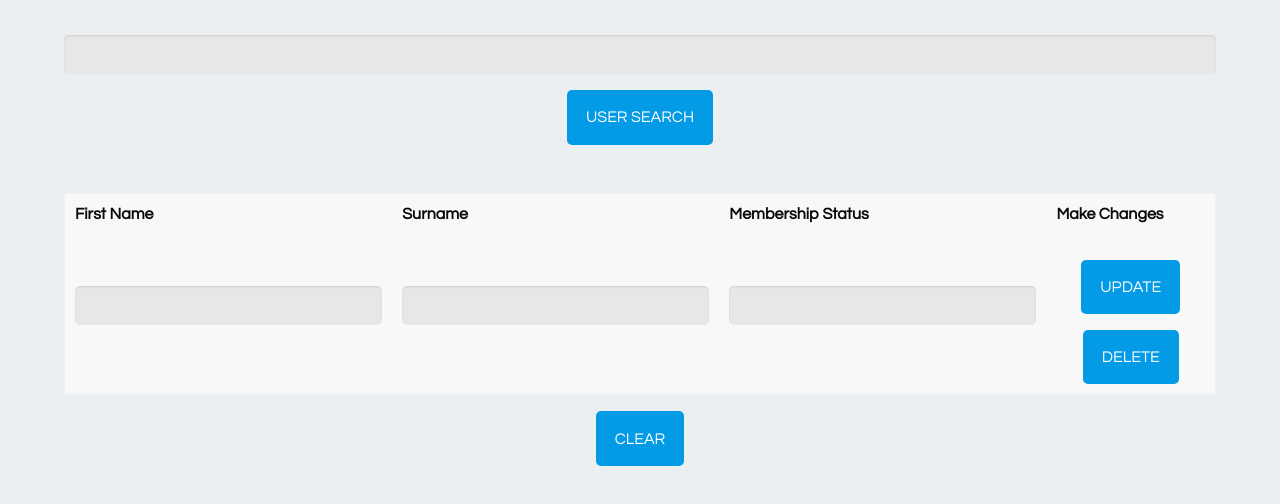
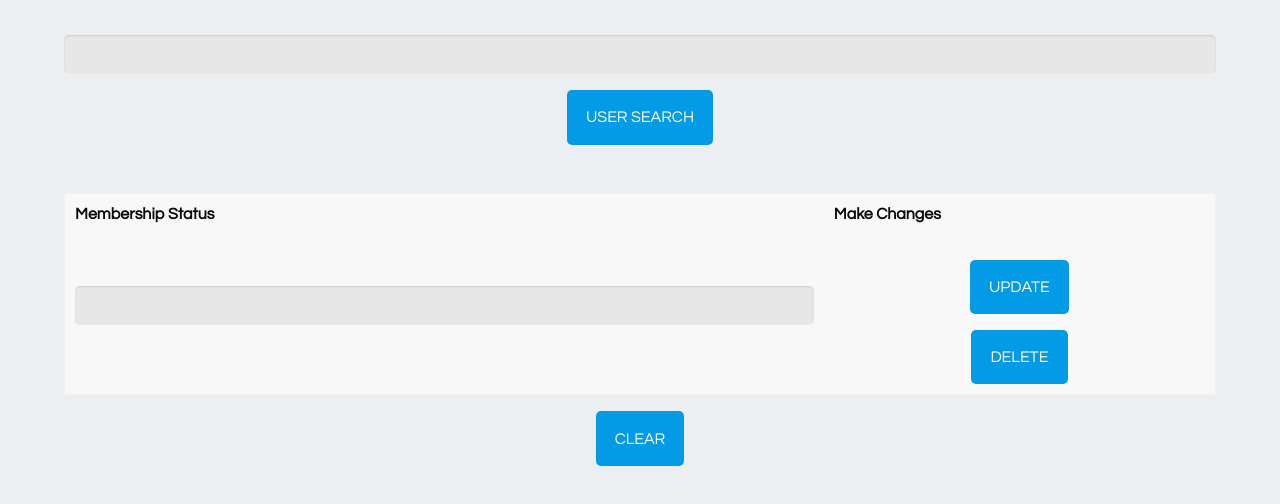
Before and after one commit to edprince/ski-project, a plain HTML site: page public/Membership.html in a window 1280 px wide. Shown: the part 128-632 px from the top of the page. Drawn offline with nearby package versions, Linux system fonts and the light colour scheme; a web font is replaced by a local one.

Commit message:
Update Membership.html

```diff
--- a/public/Membership.html
+++ b/public/Membership.html
@@ -24,13 +24,11 @@
 	 <tbody id='table_body'></tbody>
           <thead>
 		<tr>
-		    <td>First Name</td>
-		    <td>Surname</td>
+
 		    <td>Membership Status</td>
 		    <td>Make Changes</td>
 		</tr><tr>
-			<td><input type='text' id='firstname_update'></td>
-			<td><input type='text' id='surname_update'></td>
+
 			<td><input type='text' id='membership_update' readOnly></td>
 			<td> <button id ="Update">Update</button>
 		        <button id = "Delete">Delete</button> </td>
@@ -41,6 +39,6 @@
     </div>
     <script src="https://ajax.googleapis.com/ajax/libs/jquery/3.1.1/jquery.min.js"></script>
     <script src="https://www.gstatic.com/firebasejs/3.6.8/firebase.js"></script>
-    <script src='js/update.js'></script>
+    <script src='js/new_membership.js'></script>
   </body>
 </html>
```
